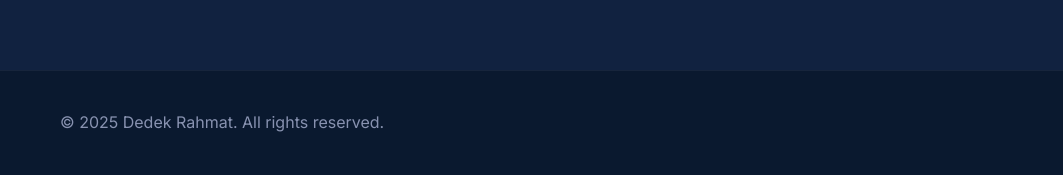
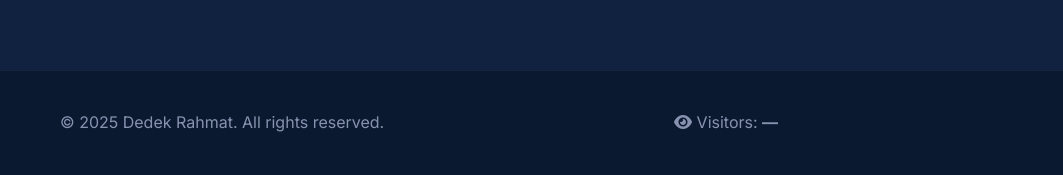
Before and after one commit to Dedek12345/Portofolio_dedek, a plain HTML site: page index.html in a window 1280 px wide. Shown: the part 6178-6353 px from the top of the page, 0-1063 px from the left. Drawn offline with Linux system fonts and the light colour scheme.

Commit message:
Update index.html

```diff
--- a/index.html
+++ b/index.html
@@ -375,6 +375,13 @@
         <div class="container">
             <div class="footer-content">
                 <p>&copy; 2025 Dedek Rahmat. All rights reserved.</p>
+                <div class="footer-stats" aria-live="polite">
+                    <span class="visitor-label">
+                        <i class="fas fa-eye" aria-hidden="true"></i>
+                        <span>Visitors:</span>
+                        <strong id="visitor-count">—</strong>
+                    </span>
+                </div>
                 <div class="footer-social">
                     <a href="https://www.linkedin.com/in/dedek-rahmat-7b2a262a4" target="_blank" class="social-link">
                         <i class="fab fa-linkedin-in"></i>
```
